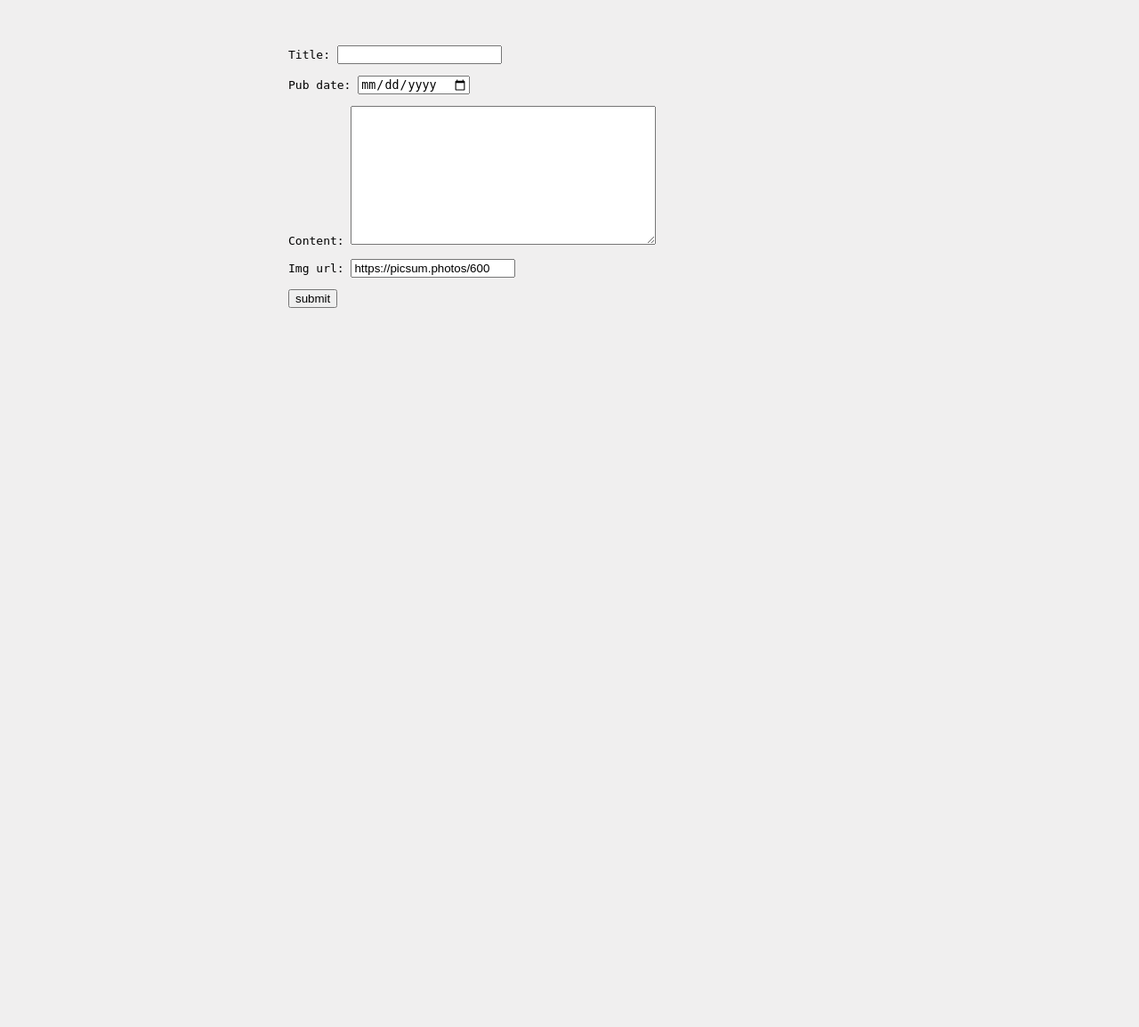
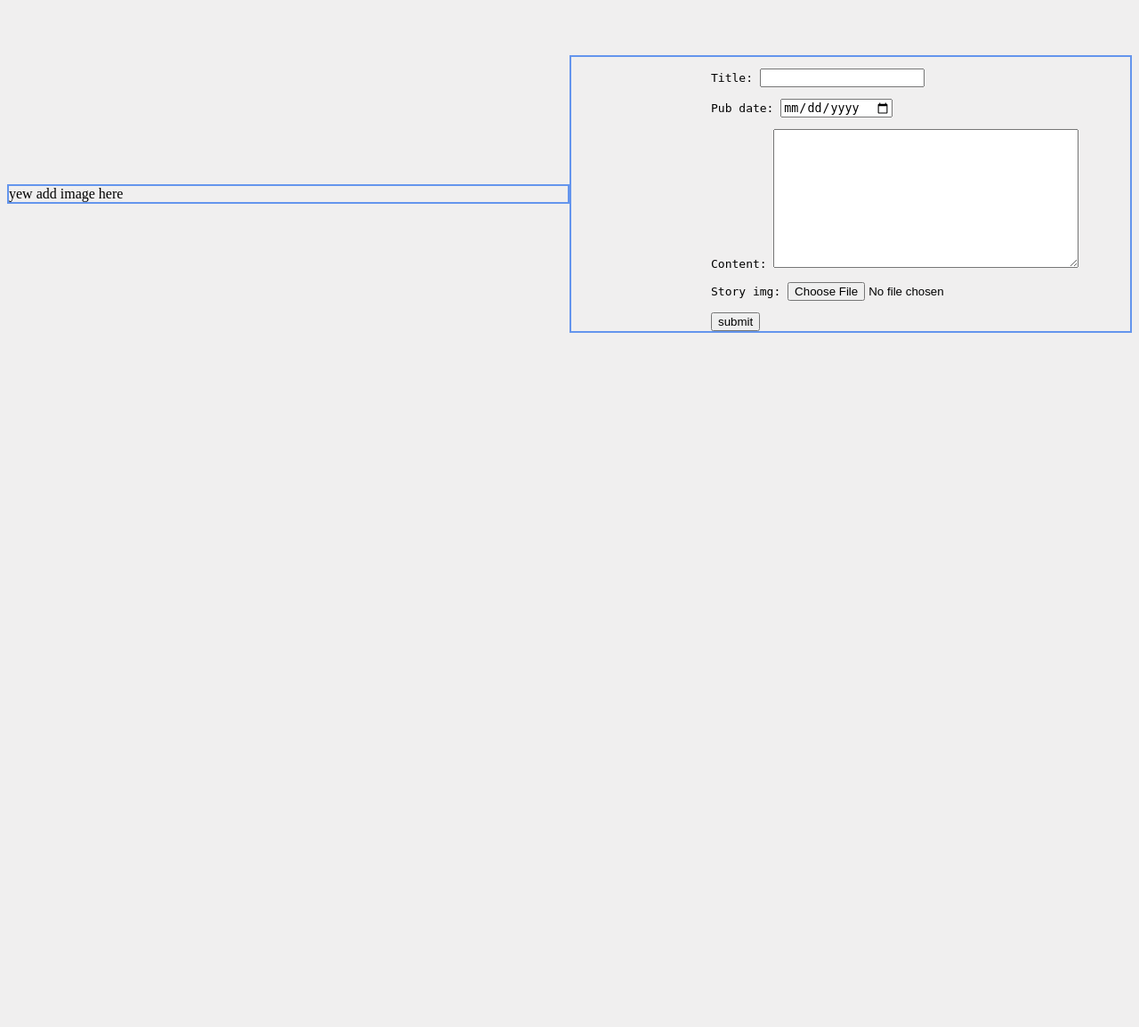
Before and after one commit to isobelyoung/Project3_Django_SheCodes, a Django app: page /news/add-story/ in a window 1280 px wide. Shown: the part 659-1813 px from the top of the page at 89% size. After the commit the page ends 1033 px from the top, so only its background shows below. Run offline with Django 3.2, Linux system fonts and the light colour scheme; the visitor is signed in with stand-in values (Sample User, id 1); parts of the project's set-up code (start-up, migrations or seed data) failed here and were passed over; some web fonts are replaced.

Commit message:
Work from Saturday workshop
Updated image upload on new story to from URL input to image field, added logic so that new story is only available for those signed in, added account page

```diff
--- a/she_codes_news/news/forms.py
+++ b/she_codes_news/news/forms.py
@@ -2,12 +2,17 @@ from django import forms
 from django.forms import ModelForm
 from .models import NewsStory
 
+
 class StoryForm(ModelForm):
     class Meta:
         model = NewsStory
-        fields = ['title', 'pub_date', 'content', 'img_url']
+        fields = ['title', 'pub_date', 'content', 'story_img']
         widgets = {
             'pub_date': forms.DateInput(format=('%m/%d/%Y'),
             attrs={'class':'form-control', 'placeholder':'Select a date',
             'type':'date'}),
         }
+
+    def __init__(self, *args, **kwargs):
+        super(StoryForm, self).__init__(*args, **kwargs)
+        self.fields['story_img'].required = False
--- a/she_codes_news/news/models.py
+++ b/she_codes_news/news/models.py
@@ -11,6 +11,8 @@ class NewsStory(models.Model):
     )
     pub_date = models.DateTimeField()
     content = models.TextField()
-    img_url = models.CharField(max_length=200, default='https://picsum.photos/600')
+    # img_url = models.CharField(max_length=200, default='https://picsum.photos/600')
+    story_img = models.ImageField(upload_to='images/', null=True, blank=True) # add default image!
+
 
 # add categories, authors
--- a/she_codes_news/news/static/news/new-story-styles.css
+++ b/she_codes_news/news/static/news/new-story-styles.css
@@ -34,3 +34,19 @@ html {
 div {
     display: flex;
 }
+
+.grid-container {
+    display: flex;
+    flex-flow: row wrap;
+    justify-content: center;
+    align-items: center;
+
+}
+
+.grid-item {
+    flex-grow: 1;
+    align-self: center;
+    width: 48%;
+    min-width: 400px;
+    border: 2px solid cornflowerblue;
+}
--- a/she_codes_news/news/templates/news/createStory.html
+++ b/she_codes_news/news/templates/news/createStory.html
@@ -14,15 +14,28 @@
 
 <div class="header-img"></div>
 
-<form action="" method="post">
+{% if request.user.is_authenticated %}
 
-    {% csrf_token %}
-    {{ form.as_p }}
-    <input type="submit" value="submit">
+<div class="grid-container">
+    <div class="grid-item">yew add image here</div>
+    <div class="grid-item">
 
-</form>
+        <form action="" method="post">
 
-<div style="height: 800px"></div>
+            {% csrf_token %}
+            {{ form.as_p }}
+            <input type="submit" value="submit">
+        </form>
+    </div>
+
+</div>
 
 
+
+    {% else %}
+
+        <a href="/users/create-account">Create an account to write a story! Click here.</a>
+
+    {% endif %}
+
 {% endblock %}
--- a/she_codes_news/news/templates/news/story.html
+++ b/she_codes_news/news/templates/news/story.html
@@ -12,8 +12,8 @@
     <h4>{{ story.author }}</h4>
     <div id="story-content">
         <!-- add conditional statement to use the defined story image, the placeholder image from database, or the default if no conditions matched -->
-        {% if story.img_url != default %}
-            <img src="{{  story.img_url  }}">
+        {% if story.story_img != default %}
+            <img src="{{  story.story_img  }}">
         {% elif position < 5 %}
             <img src="../static/news/images/placeholder-{{ position }}.jpg">
         {% else %}
--- a/she_codes_news/news/templates/news/storyCard.html
+++ b/she_codes_news/news/templates/news/storyCard.html
@@ -1,8 +1,8 @@
 <div class="story-card" id="story-card-{{ position }}">
     <a href="{% url 'news:story' story.id%}">
         <!-- add conditional statement to use the defined story image, the placeholder image from database, or the default if no conditions matched -->
-        {% if story.img_url != default %}
-            <img src="{{  story.img_url  }}">
+        {% if story.story_img != default %}
+            <img src="{{  story.story_img  }}">
         {% elif position < 5 %}
             <img src="../static/news/images/placeholder-{{ position }}.jpg">
         {% else %}
--- a/she_codes_news/news/urls.py
+++ b/she_codes_news/news/urls.py
@@ -1,5 +1,9 @@
 from django.urls import path
 from . import views
+
+from django.conf import settings
+from django.conf.urls.static import static
+
 
 app_name = 'news'
 
@@ -8,3 +12,7 @@ urlpatterns = [
     path('<int:pk>/', views.StoryView.as_view(), name='story'),
     path('add-story/', views.AddStoryView.as_view(), name='newStory')
 ]
+
+if settings.DEBUG:
+    urlpatterns += static(settings.MEDIA_URL,
+                            document_root=settings.MEDIA_ROOT)
--- a/she_codes_news/news/views.py
+++ b/she_codes_news/news/views.py
@@ -9,14 +9,18 @@ class IndexView(generic.ListView):
 
     def get_queryset(self):
         '''Return all news stories.'''
-        return NewsStory.objects.all().order_by('pub_date')
+        return NewsStory.objects.all().order_by('-pub_date').all()
 
     def get_context_data(self, **kwargs):
         context = super().get_context_data(**kwargs)
         context['latest_stories'] = NewsStory.objects.order_by('-pub_date').all()[:4] #  added order_by to sort stories by date
         context['all_stories'] = NewsStory.objects.all().order_by('-pub_date') #  added order_by to sort stories by date
+        # context['by_author'] = NewsStory.objects.all().filter('author', flat=True)
         return context
 
+    @property
+    def get_auth(self, id):
+        return NewsStory.objects.all().filter(author=id)
 
 class StoryView(generic.DetailView):
     model = NewsStory
@@ -33,3 +37,6 @@ class AddStoryView(generic.CreateView):
     def form_valid(self, form):
         form.instance.author = self.request.user
         return super().form_valid(form)
+
+    def success(request):
+        return HttpResponse('successfully uploaded')
--- a/she_codes_news/she_codes_news/settings.py
+++ b/she_codes_news/she_codes_news/settings.py
@@ -129,3 +129,6 @@ STATICFILES_DIRS = (os.path.join(BASE_DIR, 'static'),)
 
 LOGIN_REDIRECT_URL = 'news:index'
 LOGOUT_REDIRECT_URL = 'news:index'
+
+MEDIA_ROOT =  os.path.join(BASE_DIR, 'media')
+MEDIA_URL = '/media/'
--- a/she_codes_news/templates/nav.html
+++ b/she_codes_news/templates/nav.html
@@ -3,13 +3,16 @@
 
     {% if request.user.is_authenticated %}
 
-        <a href="#">{{ request.user.username }}</a>
+        <a href="#">My Profile: {{ request.user.username }}</a>
         <!-- all templates have access to request object -->
+        <a href="{% url 'news:newStory' %}">Write New Story</a>
         <a href="{% url 'logout' %}">Logout</a>
+
 
     {% else %}
 
         <a href="{% url 'login' %}">Login</a>
+        <a href="/users/create-account">Create Account</a>
 
     {% endif %}
 </nav>
--- a/she_codes_news/users/forms.py
+++ b/she_codes_news/users/forms.py
@@ -10,7 +10,7 @@ class CustomUserCreationForm(UserCreationForm):
 
     class Meta:
         model = CustomUser
-        fields = ['username', 'email']
+        fields = ['username', 'first_name', 'email']
 
 
 class CustomUserChangeForm(UserChangeForm):
--- a/she_codes_news/users/models.py
+++ b/she_codes_news/users/models.py
@@ -3,7 +3,9 @@ from django.contrib.auth.models import AbstractUser
 
 class CustomUser(AbstractUser):
     # this is where to add custom fields eg. add address, fave colour
-    pass
+    first_name = models.TextField(max_length=20, blank=False)
+    last_name = models.TextField(max_length=20, blank=True)
+
 
     def __str__(self):
         return self.username
--- a/she_codes_news/users/urls.py
+++ b/she_codes_news/users/urls.py
@@ -1,5 +1,6 @@
 from django.urls import path
 from .views import CreateAccountView
+from .views import AccountView
 
 app_name = 'users'
 
@@ -8,5 +9,10 @@ urlpatterns = [
         'create-account/',
         CreateAccountView.as_view(),
         name='createAccount'
+    ),
+    path(
+        'account/<int:pk>/',
+        AccountView.as_view(),
+        name='account'
     )
 ]
--- a/she_codes_news/users/views.py
+++ b/she_codes_news/users/views.py
@@ -4,8 +4,13 @@ from django.views.generic.edit import CreateView
 from django.views import generic
 from .models import CustomUser
 from .forms import CustomUserCreationForm
+from django.views.generic.detail import DetailView
 
 class CreateAccountView(CreateView):
     form_class = CustomUserCreationForm
     success_url = reverse_lazy('login')
     template_name = 'users/createAccount.html'
+
+class AccountView(generic.DetailView):
+    model = CustomUser
+    template_name = 'users/Account.html'
```
Also changed, not shown: she_codes_news/news/static/news/styles.css (+9 -0 lines), she_codes_news/news/templates/news/index.html (+5 -2 lines), she_codes_news/users/templates/users/Account.html (added, +16 -0 lines), she_codes_news/news/migrations/0004_auto_20200829_1047.py (added), she_codes_news/users/migrations/0002_auto_20200829_1047.py (added).
